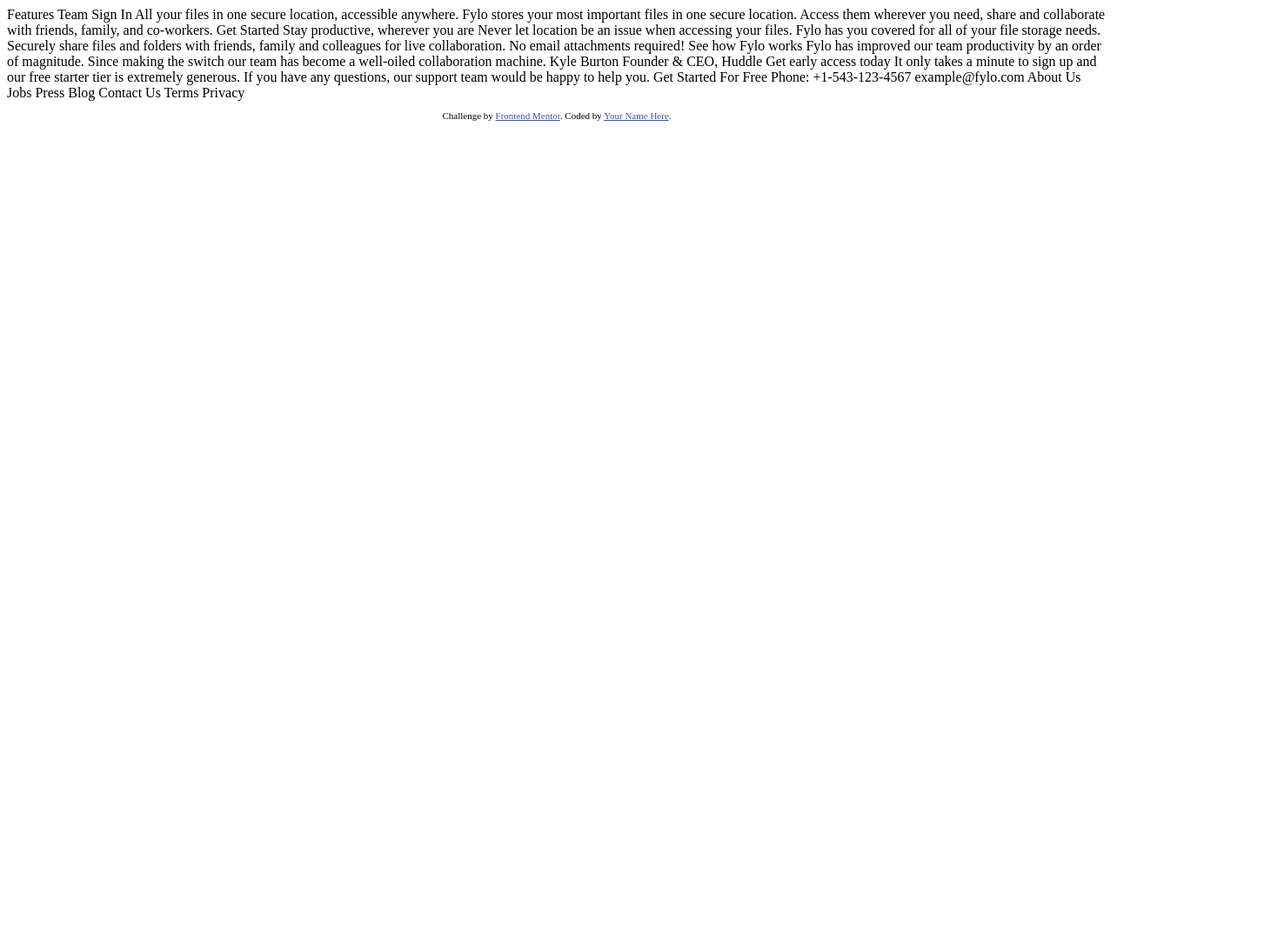
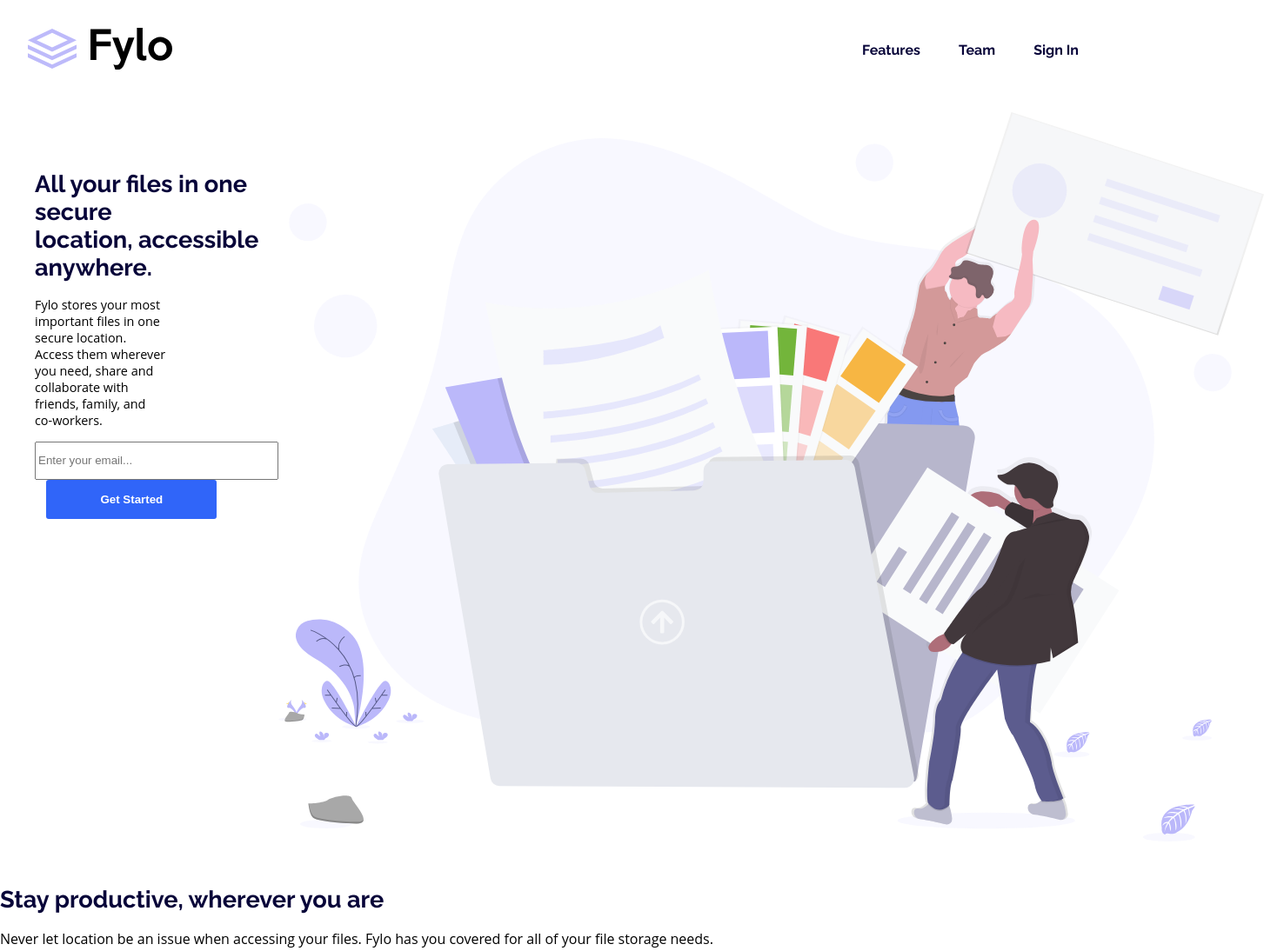
Before and after one commit to Orsenfells/Fylo-landing-page, a plain HTML site: page index.html in a window 1280 px wide. Shown: the top 1094 px of the page at 87% size, 1453 px wide, since content can reach past the window. Before the commit the page ends 800 px from the top, so only its background shows below. Drawn offline with Linux system fonts and the light colour scheme.

Commit message:
top half looking good

```diff
--- a/index.html
+++ b/index.html
@@ -3,9 +3,9 @@
 <head>
   <meta charset="UTF-8">
   <meta name="viewport" content="width=device-width, initial-scale=1.0"> <!-- displays site properly based on user's device -->
-
+  <link rel="stylesheet" href="style.css">
   <link rel="icon" type="image/png" sizes="32x32" href="./images/favicon-32x32.png">
-
+  <link href="https://fonts.googleapis.com/css2?family=Raleway:wght@700&display=swap" rel="stylesheet">
   <title>Frontend Mentor | Fylo landing page with two column layout</title>
 
   <!-- Feel free to remove these styles or customise in your own stylesheet 👍 -->
@@ -15,43 +15,55 @@
   </style>
 </head>
 <body>
+  <header>
+    <img src="images/logo.svg">
+    <nav>
+      <div>
+        <a href="#">Features</a>
+        <a href="#">Team</a>
+        <a href="#">Sign In</a>
+      </div>
+  </nav>
+  </header>
+  <div class="main-1">
+    <div>
+      <h1>All your files in one secure<br> location, accessible anywhere.</h1>
 
-  Features
-  Team
-  Sign In
+      <p>Fylo stores your most important files in one secure location.
+      Access them wherever you need, share and collaborate with friends,
+      family, and co-workers.</p>
+      <input type="email" placeholder="Enter your email...">
+      <button>Get Started</button>
+    </div>
+    <img src="images/illustration-1.svg">
+  </div>
+  <h1>Stay productive, wherever you are</h1>
 
-  All your files in one secure location, accessible anywhere.
+  <p>Never let location be an issue when accessing your files. Fylo has you
+  covered for all of your file storage needs.</p>
 
-  Fylo stores your most important files in one secure location.
-  Access them wherever you need, share and collaborate with friends,
-  family, and co-workers.
+  <p>Securely share files and folders with friends, family and colleagues for
+  live collaboration. No email attachments required!</p>
 
-  Get Started
+  <a href="#">See how Fylo works</a>
 
-  Stay productive, wherever you are
+  <p>Fylo has improved our team productivity by an order of magnitude. Since
+  making the switch our team has become a well-oiled collaboration machine.</p>
 
-  Never let location be an issue when accessing your files. Fylo has you
-  covered for all of your file storage needs.
+  <p>Kyle Burton</p>
+  <p>Founder & CEO, Huddle</p>
 
-  Securely share files and folders with friends, family and colleagues for
-  live collaboration. No email attachments required!
+  <h2>Get early access today</h2>
 
-  See how Fylo works
+  <p>It only takes a minute to sign up and our free starter tier is extremely generous.
+  If you have any questions, our support team would be happy to help you.</p>
+  <input type="email">
+  <button>Get Started For Free</button>
 
-  Fylo has improved our team productivity by an order of magnitude. Since
-  making the switch our team has become a well-oiled collaboration machine.
-
-  Kyle Burton
-  Founder & CEO, Huddle
-
-  Get early access today
-
-  It only takes a minute to sign up and our free starter tier is extremely generous.
-  If you have any questions, our support team would be happy to help you.
-
-  Get Started For Free
+  <div>
 
   Phone: +1-543-123-4567
+
   example@fylo.com
 
   About Us
@@ -62,7 +74,7 @@
   Contact Us
   Terms
   Privacy
-
+</div>
   <footer>
     <p class="attribution">
       Challenge by <a href="https://www.frontendmentor.io?ref=challenge" target="_blank">Frontend Mentor</a>.
--- /dev/null
+++ b/style.css
@@ -0,0 +1,62 @@
+body {
+    font-family: 'Open Sans', sans-serif;
+    font-weight: 400;
+    margin: 0;
+    padding: left;
+}
+*, *::before, *::after {
+    box-sizing: border-box;
+}
+h1, a{
+    font-family: 'Raleway', sans-serif;
+    color: hsl(243, 87%, 12%);
+}
+h1 {
+    font-size: 1.7em;
+}
+button {
+    color: white;
+    background: #3065f9;
+    border: none;
+    border-radius: 3px;
+    font-weight: bold;
+}
+nav div a {
+    font-weight: 400;
+    text-decoration: none;
+    margin-right: 2.5em;
+}
+header {
+    display: flex;
+    align-items: center;
+    justify-content: space-between;
+    margin-top: 2em;
+    margin-left: 2em;
+    margin-bottom: 5em;
+}
+.main-1 {
+    display: flex;
+}
+.main-1 div {
+    margin-top: 1em;
+    margin-left: 2.5em;
+}
+ button {
+    margin-left: 1em;
+    width: 14.7em;
+    height: 3.4em;
+    /* padding: 0.9em 4.6em 0.9em 4.6em */
+}
+.main-1 div input {
+    width: 21em;
+    height: 3.3em;
+}
+.main-1 img  {
+    position: relative;
+    bottom: 2em;
+    margin-right: 2em
+}
+.main-1 div p {
+    margin-right: 9em;
+    font-size: .9em;
+}
```
